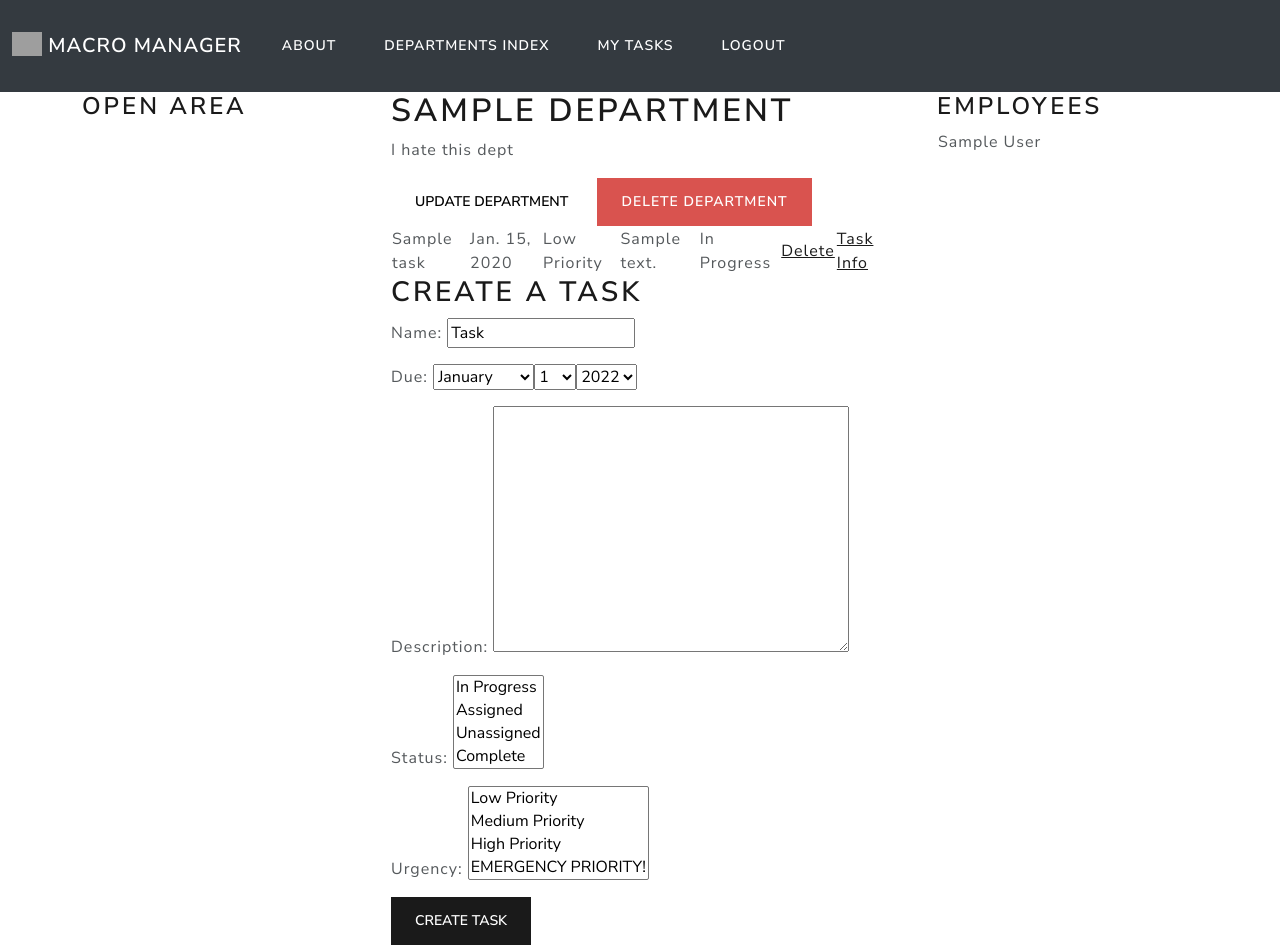
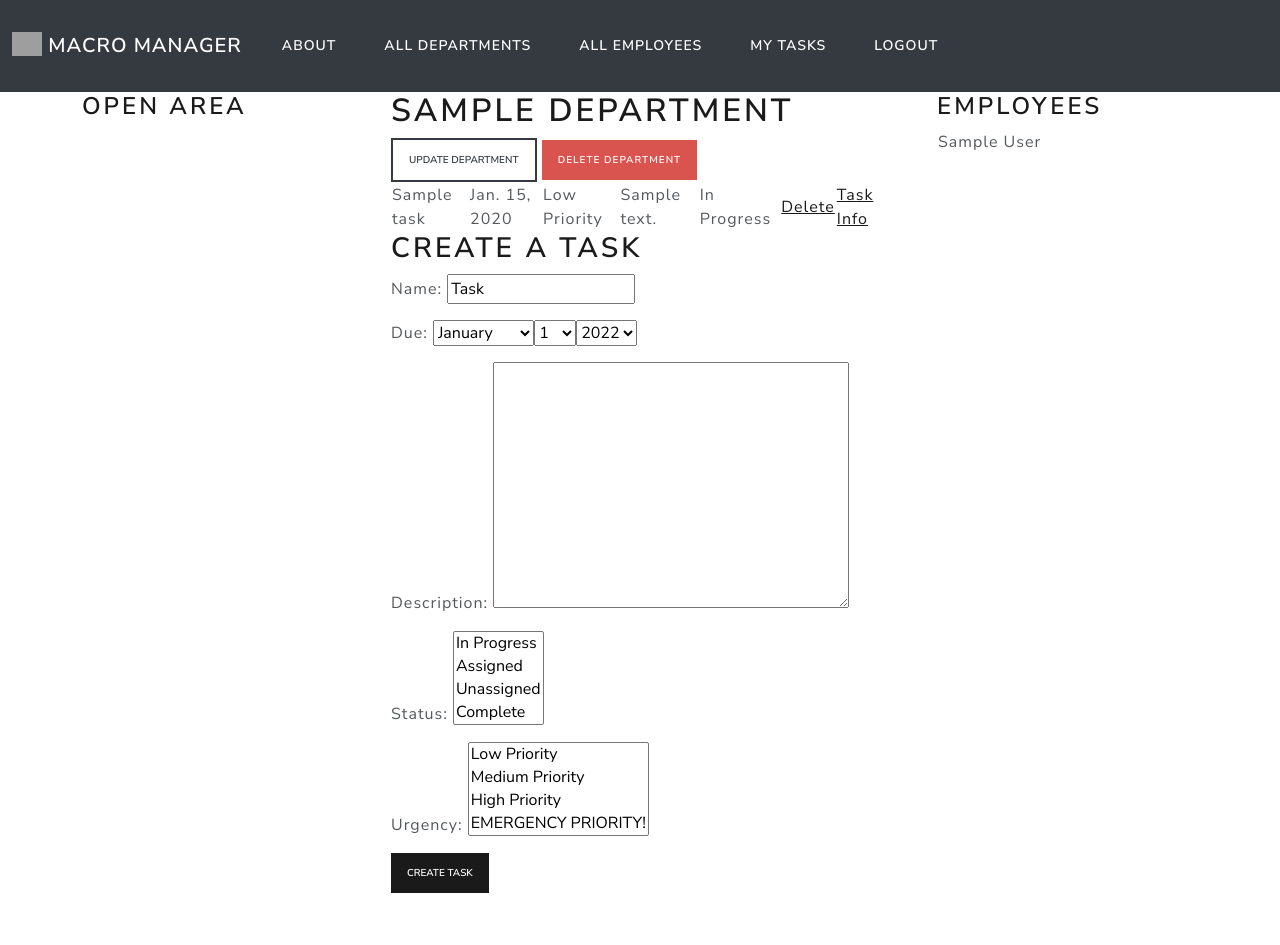
Before and after one commit to erictau/macromanager, a Django app: page /departments/1/ in a window 1280 px wide. After the commit the page ends 893 px from the top, so only its background shows below. Run offline with Django 4.2, Linux system fonts and the light colour scheme; a user stored in the database is signed in; tables that the repository leaves empty hold one stand-in row (values such as "Sample post"); some libraries are stand-ins or nearby versions; grey boxes are pictures that could not be loaded.

Commit message:
Updates button styling on all templates

```diff
--- a/main_app/templates/base.html
+++ b/main_app/templates/base.html
@@ -30,7 +30,11 @@
                   </li>
                   {% if user.is_authenticated %}
                   <li class="nav-item">
-                    <a class="nav-link active" aria-current="page" href="{% url 'departments_index' %}">Departments Index</a>
+                    <a class="nav-link active" aria-current="page" href="{% url 'departments_index' %}">All Departments</a>
+                  </li>
+                  <li class="nav-item">
+                    <a class="nav-link active" aria-current="page" href="{% url 'employees_index' %}">All Employees</a>
+                  </li>
                     {% if request.user.employee %}
                   <li class="nav-item">
                     <a class="nav-link active" aria-current="page" href="{% url 'employees_detail' request.user.employee.id %}">My Tasks</a>
--- a/main_app/templates/departments/department_detail.html
+++ b/main_app/templates/departments/department_detail.html
@@ -12,9 +12,8 @@
         <div class="col-6">
             <div class="container-fluid">
                 <h1>{{department.name}}</h1>
-                <p>I hate this dept</p>
-                <a href="{% url 'departments_update' department.id %}"><button class="btn btn-secondary">Update Department</button></a>
-                <a href="{% url 'departments_delete' department.id %}"><btn class="btn btn-danger">Delete Department</btn></a>
+                <a href="{% url 'departments_update' department.id %}"><button class="btn btn-sm btn-outline-dark">Update Department</button></a>
+                <a href="{% url 'departments_delete' department.id %}"><btn class="btn btn-sm btn-danger">Delete Department</btn></a>
 
                 <!-- Tasks Start -->
                     <table>
@@ -76,7 +75,7 @@
                 <form method="POST" action="{% url 'tasks_create' department.id %}">
                     {% csrf_token %}
                     {{ task_form.as_p }}
-                <input type="submit" value="Create Task" class="btn btn-primary">
+                <input type="submit" value="Create Task" class="btn btn-sm btn-primary">
                 </form>
             </div>
         </div>
--- a/main_app/templates/departments/department_form.html
+++ b/main_app/templates/departments/department_form.html
@@ -29,7 +29,7 @@
 
               {{ dept_form.as_p }}
               {% csrf_token %}
-              <input type="submit" value="Create Department" class="btn btn-primary">
+              <input type="submit" value="Create Department" class="btn btn-sm btn-primary">
             </form>
           </div>
       </div>
--- a/main_app/templates/departments/department_update.html
+++ b/main_app/templates/departments/department_update.html
@@ -1,11 +1,12 @@
 {% extends 'base.html' %}
 
 {% block content %}
-<div>
+<div class="container m-auto text-center mt-4">
+    <h4>Update Department: {{department.name}}</h4>
     <form action="" method="POST">
         {% csrf_token %}
         {{ form.as_p }}
-        <input type="submit" value="Update">
+        <input type="submit" class="btn btn-sm btn-outline-dark" value="Update">
     </form>
 </div>
 
--- a/main_app/templates/employees/employee_detail.html
+++ b/main_app/templates/employees/employee_detail.html
@@ -25,7 +25,7 @@
         {% endfor %}
       </select>
     </div>
-    <input type="submit" value="Add Department" class="btn btn-primary">
+    <input type="submit" value="Add Department" class="btn btn-sm btn-primary">
   </form>
   {% else %}
   <p>{{ employee.user.first_name|capfirst }} is included in all departments.</p>
--- a/main_app/templates/home.html
+++ b/main_app/templates/home.html
@@ -29,7 +29,7 @@
 {% else %}
 
 <div>
-    <a href="{% url 'signup' %}"><button>signup</button></a>
+    <a href="{% url 'signup' %}"><button class="btn btn-info">signup</button></a>
 </div>
 {% endif %}
 
--- a/main_app/templates/tasks/task_form.html
+++ b/main_app/templates/tasks/task_form.html
@@ -6,7 +6,7 @@
     <form method="POST" action="{% url 'tasks_update' task.id %}">
         {% csrf_token %}
         {{ task_form.as_p }}
-    <input type="submit" value="Create Task" class="btn btn-primary">
+    <input type="submit" value="Update Task" class="btn btn-sm btn-outline-dark">
     </form>
 </div>
 {% endblock %}
```
Also changed, not shown: main_app/templates/tasks/task_detail.html (+4 -4 lines).
